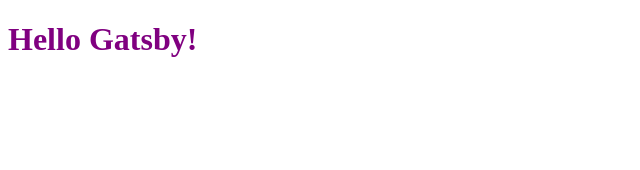
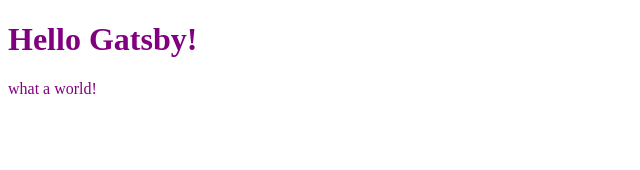
Before and after one commit to ahebwa49/gatsby-starter, a Gatsby app: page / in a window 1280 px wide. Shown: the top 170 px of the page, without its empty margins (0-640 px from the left). Built offline with nearby package versions, Linux system fonts and the light colour scheme.

Commit message:
add a paragraph

```diff
--- a/src/pages/index.js
+++ b/src/pages/index.js
@@ -3,5 +3,6 @@
 export default () => (
   <div style={{ color: `purple` }}>
     <h1>Hello Gatsby!</h1>
+    <p> what a world! </p>
   </div>
 );
```
